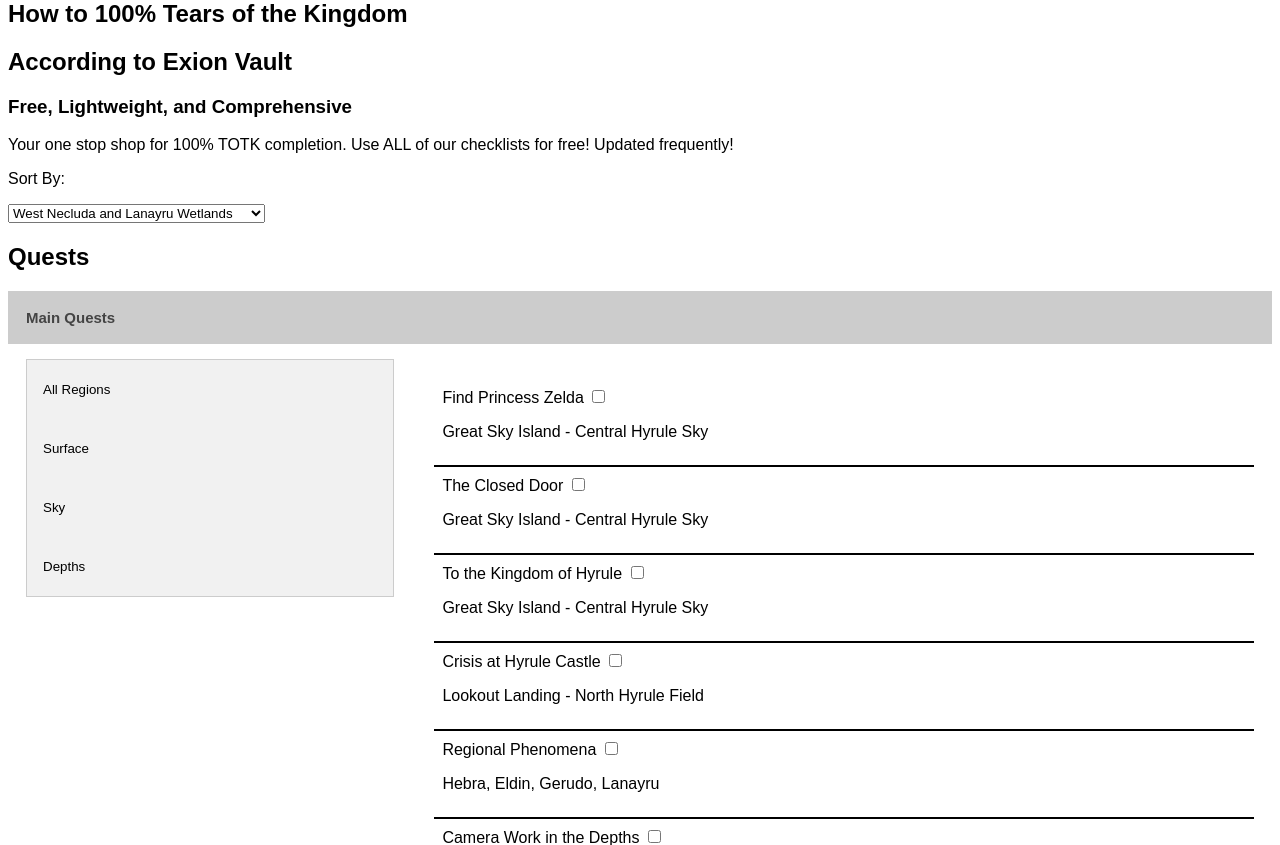
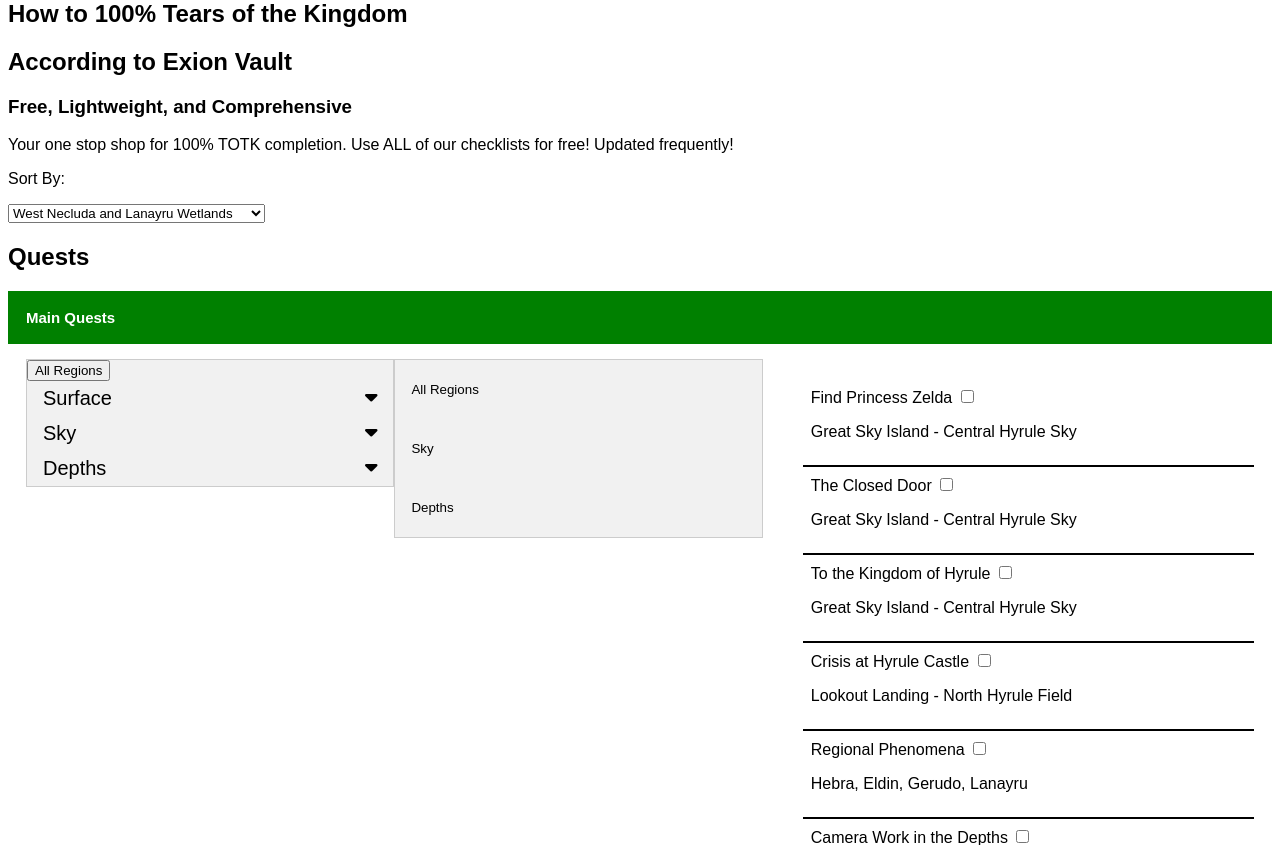
Before and after one commit to MLPugh/.vscode, a PHP site: page / in a window 1280 px wide, after a click on "Main Quests". Shown: the part 20-865 px from the top of the page. Run offline with PHP 8.4, Linux system fonts and the light colour scheme; some libraries are stand-ins or nearby versions.

Commit message:
functioning and filtering sidemenu

```diff
--- a/filter.js
+++ b/filter.js
@@ -33,10 +33,17 @@
 // Add active class to the current button (highlight it)
 var btnContainer = document.getElementById("myBtnContainer");
 var btns = btnContainer.getElementsByClassName("btn");
+var surfacebutton = document.getElementById("surfacebutton");
+var surfacedropdown = document.getElementById("surfacedropdown");
+
+var skybutton = document.getElementById("skybutton");
+var skydropdown = document.getElementById("skydropdown");
+
 for (var i = 0; i < btns.length; i++) {
   btns[i].addEventListener("click", function(){
     var current = document.getElementsByClassName("active");
     current[0].className = current[0].className.replace("active", "");
     this.className += " active";
+
   });
 }
--- a/index.html
+++ b/index.html
@@ -48,7 +48,6 @@
           <p>Your one stop shop for 100% TOTK completion. Use ALL of our
              checklists for free! Updated frequently!
           </p>
-
         </section>
 
         <!-- Quests (Leads to Other Pages)-->
@@ -72,100 +71,110 @@
           <h3 class="accordion">Main Quests</h3>
 
           <div class="panel">
-            <div class="tab" id="myBtnContainer">
-
-              <button class="btn tablinks" onclick="filterSelection('all')">All Regions</button>
-
           <style>
-                .dropdown {
-                  position: relative;
-                  display: block;
-                  width: 100%;
+            .sidenav {
+              float: left;
+              border: 1px solid #ccc;
+              background-color: #f1f1f1;
+              width: 30%;
             }
 
-                .dropdown-content {
-                  display: none;
+            /* Style the sidenav links and the dropdown button */
+            .sidenav a, .dropdown-btn {
+              padding: 6px 8px 6px 16px;
+              text-decoration: none;
+              font-size: 20px;
+              color: black;
+              display: block;
+              border: none;
+              background: none;
               width: 100%;
-                  position: relative;
-                  background-color: #f9f9f9;
-                  box-shadow: 0px 8px 16px 0px rgba(0,0,0,0.2);
-                  padding: 12px 16px;
-                  z-index: 1;
+              text-align: left;
+              cursor: pointer;
+              outline: none;
             }
 
+            /* On mouse-over */
+            .sidenav a:hover, .dropdown-btn:hover {
+              color: black;
+              background-color: #ddd;
+            }
 
+            /* Main content */
+            .main {
+              margin-left: 200px; /* Same as the width of the sidenav */
+              font-size: 20px; /* Increased text to enable scrolling */
+              padding: 0px 10px;
+            }
+
+            /* Add an active class to the active dropdown button */
+            .active {
+              background-color: green;
+              color: white;
+            }
+
+            /* Dropdown container (hidden by default). Optional: add a lighter background color and some left padding to change the design of the dropdown content */
+            .dropdown-container {
+              display: none;
+              background-color: #f9f9f9;
+              padding-left: 8px;
+            }
+
+            /* Optional: Style the caret down icon */
+            .fa-caret-down {
+              float: right;
+              padding-right: 8px;
+            }
             </style>
+            </head>
+            <body>
 
-                <script>
-                  function myfunction() {
-
-                    var surfacedropdown = document.querySelector('#surfacedropdown');
-                    var surfacebutton= document.querySelector('#surfacebutton');
-
-                    var northHyrule = document.querySelector("#northHyrule");
-
-                    surfacebutton.classList.toggle("active");
-
-                    if (surfacebutton.classList.contains('active')){
-                      surfacedropdown.style.display = "block";
-                      northHyrule.classList.toggle("active");
-                    }else {
-                      surfacedropdown.style.display = "none";
-                    }
-                  };
-
-                  function skyfunction() {
-                    var skydropdown = document.querySelector('#skydropdown');
-                    var skybutton = document.querySelector('#skybutton');
-
-                    skybutton.classList.toggle("active");
-
-                    if (skybutton.classList.contains('active')){
-                      skydropdown.style.display="block";
-                      surfacebutton.classList.toggle("active");
-                    } else {
-                      skydropdown.style.display = "none";
-                    }
-                  };
-
-                  function depthfunction() {
-                    var depthdropdown = document.querySelector('#depthdropdown');
-                    var depthbutton = document.querySelector('#depthbutton');
-
-                    depthbutton.classList.toggle("active");
-
-                    if (depthbutton.classList.contains('active')){
-                      depthdropdown.style.display="block";
-
-                      surfacebutton.classList.toggle("active");
-                      skybutton.classList.toggle("active");
-                    } else {
-                      depthdropdown.style.display = "none";
-                    }
-                  };
-
-
-                </script>
-
-                <div class="dropdown">
-                  <button id="surfacebutton" onclick="myfunction();">Surface</button>
-                  <div id="surfacedropdown" class="dropdown-content">
-                    <button  id="northHyrule" class="btn tablinks" onclick="filterSelection('northhyrule')">North Hyrule Field</button>
-                    <button class="btn tablinks" onclick="filterSelection('southhyrule')">South Hyrule Field</button>
-                    <button class="btn tablinks" onclick="filterSelection('hyruleridge')">Hyrule Ridge and Tabantha Frontier</button>
-                    <button class="btn tablinks" onclick="filterSelection('hebramountains')">Hebra Mountains</button>
-                    <button class="btn tablinks" onclick="filterSelection('eldin')">Eldin</button>
-                    <button class="btn tablinks" onclick="filterSelection('gerudodesert')">Gerudo Desert</button>
-                    <button class="btn tablinks" onclick="filterSelection('lanayruspring')">Lanayru Great Spring</button>
+            <div class="sidenav">
+              <button onclick="filterSelection('all')">All Regions</button>
+              <button class="dropdown-btn">Surface
+                <i class="fa fa-caret-down"></i>
+              </button>
+              <div class="dropdown-container">
+                <a onclick="filterSelection('northhyrule')">North Hyrule Field</a>
+                <a onclick="filterSelection('southhyrule')">South Hyrule Field</a>
+                <a onclick="filterSelection('hyruleridge')">Hyrule Ridge and Tabantha Frontier</a>
+                <a onclick="filterSelection('hebramountains')">Hebra Mountains</a>
+                <a onclick="filterSelection('eldin')">Eldin</a>
+                <a onclick="filterSelection('gerudodesert')">Gerudo Desert</a>
+                <a onclick="filterSelection('hyruleridge')">Hyrule Ridge and Tabantha Frontier</a>
+                <a onclick="filterSelection('hyruleridge')">Hyrule Ridge and Tabantha Frontier</a>
+                <a onclick="filterSelection('hyruleridge')">Hyrule Ridge and Tabantha Frontier</a>
+                <a onclick="filterSelection('lanayruspring')">Lanayru Great Spring</a>
+              </div>
+              <button class="dropdown-btn">Sky
+                <i class="fa fa-caret-down"></i>
+              </button>
+              <div class="dropdown-container">
+                <a onclick="filterSelection('central-sky')">Central Hyrule Sky</a>
+                <a onclick="filterSelection('hebra-sky')">Hebra Sky</a>
+                <a onclick="filterSelection('eldin-sky')">Eldin Sky</a>
+                <a onclick="filterSelection('akkala-sky')">Akkala Sky</a>
+                <a onclick="filterSelection('lanayrusky')">Lanayru Sky</a>
+                <a onclick="filterSelection('necluda-sky')">Necluda Sky</a>
+                <a onclick="filterSelection('faron-sky')">Faron Sky</a>
+                <a onclick="filterSelection('gerudo-sky')">Gerudo Sky</a>
+              </div>
+              <button class="dropdown-btn">Depths
+                <i class="fa fa-caret-down"></i>
+              </button>
+              <div class="dropdown-container">
+                <a onclick="filterSelection('nhydepths')">North Hyrule Depths</a>
+                <a onclick="filterSelection('shydepths')">South Hyrule Depths</a>
               </div>
             </div>
 
+            <div class="tab" id="myBtnContainer">
+
+              <button id="allregions" class="btn tablinks" onclick="filterSelection('all')">All Regions</button>
+
                 <div class="dropdown">
-                  <button id="skybutton" onclick="skyfunction();">Sky</button>
+                  <button class="btn tablinks" id="skybutton">Sky</button>
                   <div id="skydropdown" class="dropdown-content">
-                    <button class="btn tablinks" onclick="filterSelection('central-sky')">Central Hyrule Sky</button>
-                    <button class="btn tablinks" onclick="filterSelection('hebra-sky')">Hebra Sky</button>
-                    <button class="btn tablinks" onclick="filterSelection('eldin-sky')">Eldin Sky</button>
                     <button class="btn tablinks" onclick="filterSelection('akkala-sky')">Akkala Sky</button>
                     <button class="btn tablinks" onclick="filterSelection('lanayrusky')">Lanayru Sky</button>
                     <button class="btn tablinks" onclick="filterSelection('necluda-sky')">Necluda Sky</button>
@@ -175,7 +184,7 @@
                 </div>
 
                 <div class="dropdown">
-                  <button id="depthbutton" onclick="depthfunction();">Depths</button>
+                  <button class="btn tablinks" id="depthbutton">Depths</button>
                   <div id="depthdropdown" class="dropdown-content">
                     <button class="btn tablinks" onclick="filterSelection('nhydepths')">North Hyrule Depths</button>
                     <button class="btn tablinks" onclick="filterSelection('shydepths')">South Hyrule Depths</button>
@@ -808,6 +817,7 @@
 
   </main>
   <footer></footer>
+  <script src="menu.js"></script>
   <script src="filter.js"></script>
 </body>
 </html>
--- /dev/null
+++ b/menu.js
@@ -0,0 +1,15 @@
+/* Loop through all dropdown buttons to toggle between hiding and showing its dropdown content - This allows the user to have multiple dropdowns without any conflict */
+var dropdown = document.getElementsByClassName("dropdown-btn");
+var i;
+
+for (i = 0; i < dropdown.length; i++) {
+  dropdown[i].addEventListener("click", function() {
+    this.classList.toggle("active");
+    var dropdownContent = this.nextElementSibling;
+    if (dropdownContent.style.display === "block") {
+      dropdownContent.style.display = "none";
+    } else {
+      dropdownContent.style.display = "block";
+    }
+  });
+}
--- a/styles.css
+++ b/styles.css
@@ -33,7 +33,8 @@
 
 /* Create an active/current "tab button" class */
 .tab button.active {
-  background-color: #ccc;
+  background-color: forestgreen;
+  color: white;
 }
 
 /* Style the tab content */
@@ -84,3 +85,19 @@
     margin-top: 20px;
     overflow: hidden;
   }
+
+  .dropdown {
+    position: relative;
+    display: block;
+    width: 100%;
+  }
+
+  .dropdown-content {
+    display: none;
+    width: 100%;
+    position: relative;
+    background-color: #f9f9f9;
+    box-shadow: 0px 8px 16px 0px rgba(0,0,0,0.2);
+    padding: 12px 16px;
+    z-index: 1;
+  }
```
Lines whose indentation alone changed are shown as unchanged.
